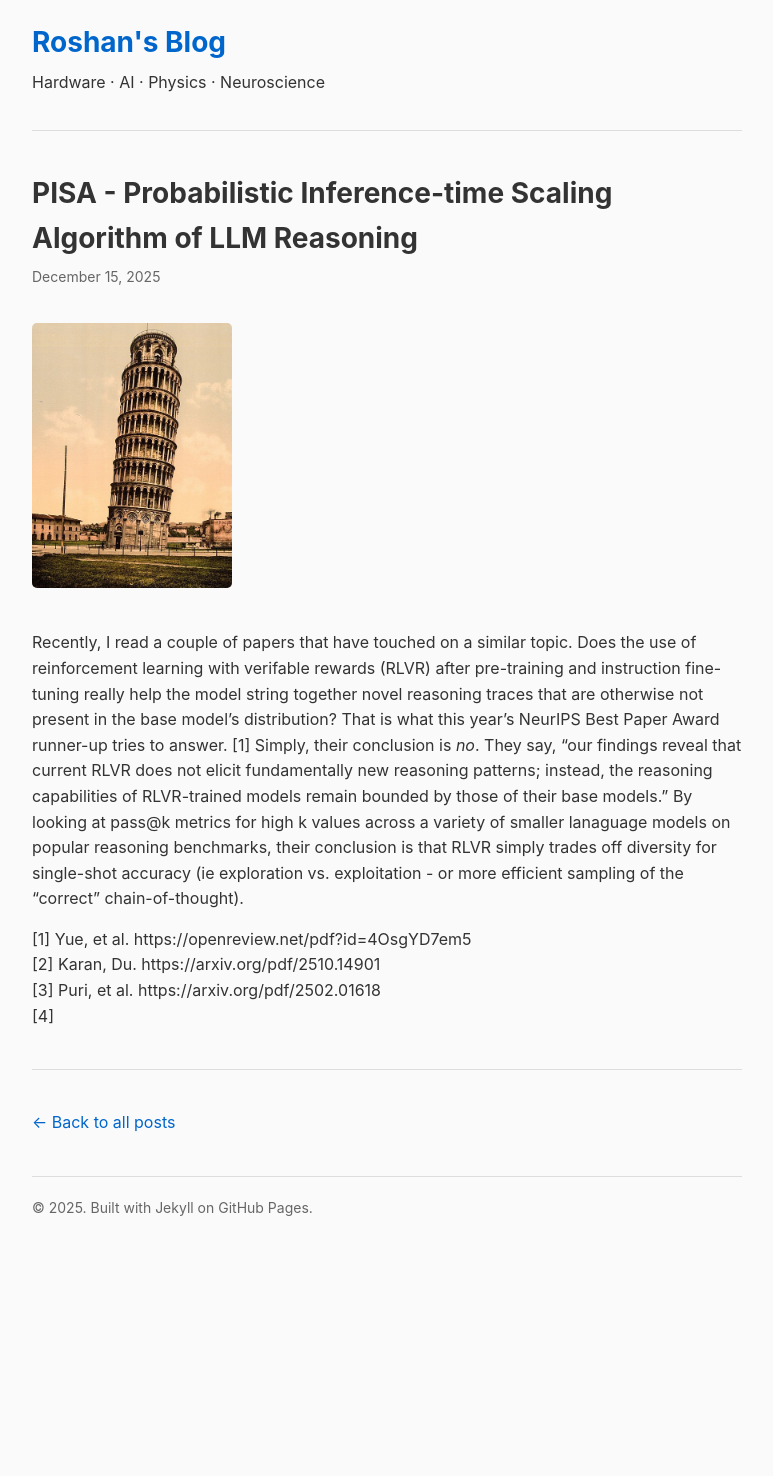
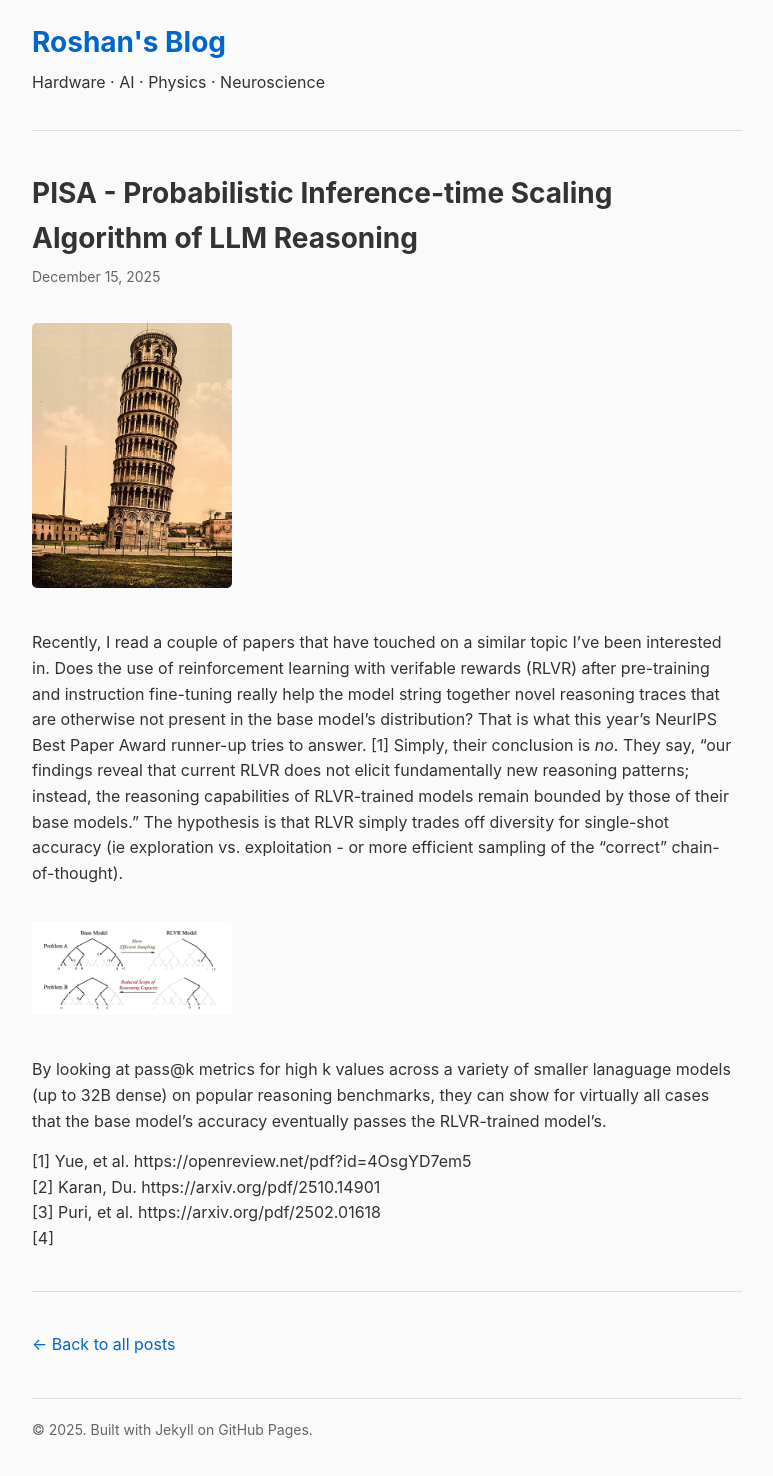
Before and after one commit to roshanwariar/roshanwariar.github.io, a Jekyll site: the page built from _posts/2025-12-15-pita.md, in a window 1280 px wide. Shown: the whole page, without its empty margins (253-1026 px from the left). Built offline with Jekyll 4.4.1, drawn with Linux system fonts in a browser that asks for light colours; before the commit the page ends 1254 px from its top, so only the background shows below that.

Commit message:
Update 2025-12-15-pita.md

```diff
--- a/_posts/2025-12-15-pita.md
+++ b/_posts/2025-12-15-pita.md
@@ -7,7 +7,11 @@ image:
 
 ![PISA Pic](/assets/images/500px-Leaning_Tower_of_Pisa_in_the_1890s.jpg)
 
-Recently, I read a couple of papers that have touched on a similar topic. Does the use of reinforcement learning with verifable rewards (RLVR) after pre-training and instruction fine-tuning really help the model string together novel reasoning traces that are otherwise not present in the base model's distribution? That is what this year's NeurIPS Best Paper Award runner-up tries to answer. [1]  Simply, their conclusion is _no_. They say, "our findings reveal that current RLVR does not elicit fundamentally new reasoning patterns; instead, the reasoning capabilities of RLVR-trained models remain bounded by those of their base models." By looking at pass@k metrics for high k values across a variety of smaller lanaguage models on popular reasoning benchmarks, their conclusion is that RLVR simply trades off diversity for single-shot accuracy (ie exploration vs. exploitation - or more efficient sampling of the "correct" chain-of-thought).<br>
+Recently, I read a couple of papers that have touched on a similar topic I've been interested in. Does the use of reinforcement learning with verifable rewards (RLVR) after pre-training and instruction fine-tuning really help the model string together novel reasoning traces that are otherwise not present in the base model's distribution? That is what this year's NeurIPS Best Paper Award runner-up tries to answer. [1]  Simply, their conclusion is _no_. They say, "our findings reveal that current RLVR does not elicit fundamentally new reasoning patterns; instead, the reasoning capabilities of RLVR-trained models remain bounded by those of their base models." The hypothesis is that RLVR simply trades off diversity for single-shot accuracy (ie exploration vs. exploitation - or more efficient sampling of the "correct" chain-of-thought).<br>
+
+![Explore vs Exploit](/assets/images/explore_v_exploit.png)
+
+By looking at pass@k metrics for high k values across a variety of smaller lanaguage models (up to 32B dense) on popular reasoning benchmarks, they can show for virtually all cases that the base model's accuracy eventually passes the RLVR-trained model's.
 
 
 
```
